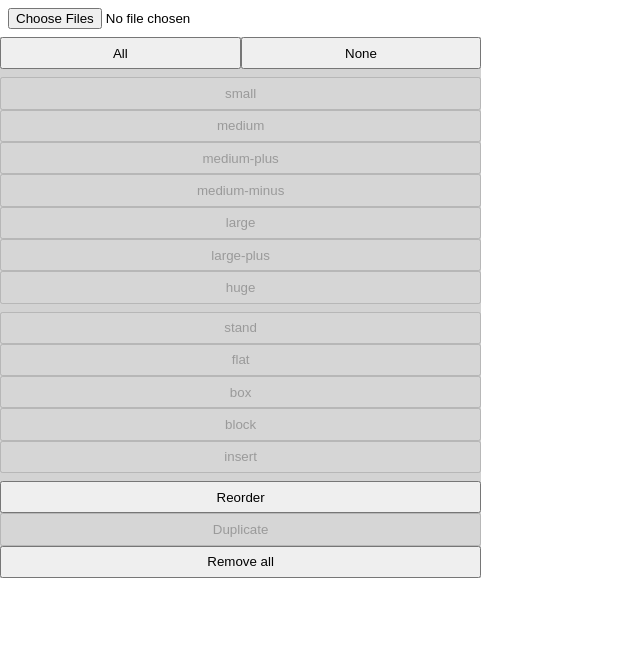
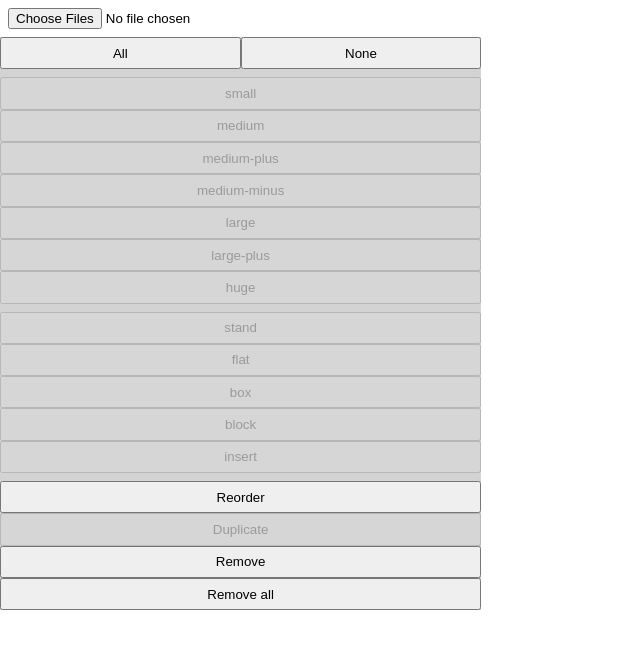
Before and after one commit to parogers/rpg-token-layout, an Angular app: page / in a window 1280 px wide. Shown: the top 648 px of the page, without its empty margins (0-640 px from the left). Built offline with nearby package versions, Linux system fonts and the light colour scheme.

Commit message:
feat: remove selected pieces

```diff
--- a/src/app/app.component.html
+++ b/src/app/app.component.html
@@ -39,6 +39,8 @@
             Duplicate
         </button>
 
+        <button (click)="onRemoveSelected()">Remove</button>
+
         <button (click)="onRemoveAll()">Remove all</button>
 
         <!-- <app-piece-list [pieces]="pieces">
--- a/src/app/app.component.ts
+++ b/src/app/app.component.ts
@@ -121,6 +121,13 @@ export class AppComponent {
         }
     }
 
+    onRemoveSelected() {
+        const selected = this.pieceLayoutComponent.selectedPieces;
+        this.pieces = this.pieces.filter((piece) => {
+            return !selected.includes(piece);
+        });
+    }
+
     onRemoveAll() {
         this.pieces = [];
     }
--- a/src/app/piece/piece.component.scss
+++ b/src/app/piece/piece.component.scss
@@ -65,8 +65,8 @@
 }
 
 .flat-type .image-container {
-    --horizontal-padding: 0;
-    --vertical-padding: 0;
+    --horizontal-padding: 0.1in;
+    --vertical-padding: 0.1in;
 }
 
 .block-type .image-container {
```
